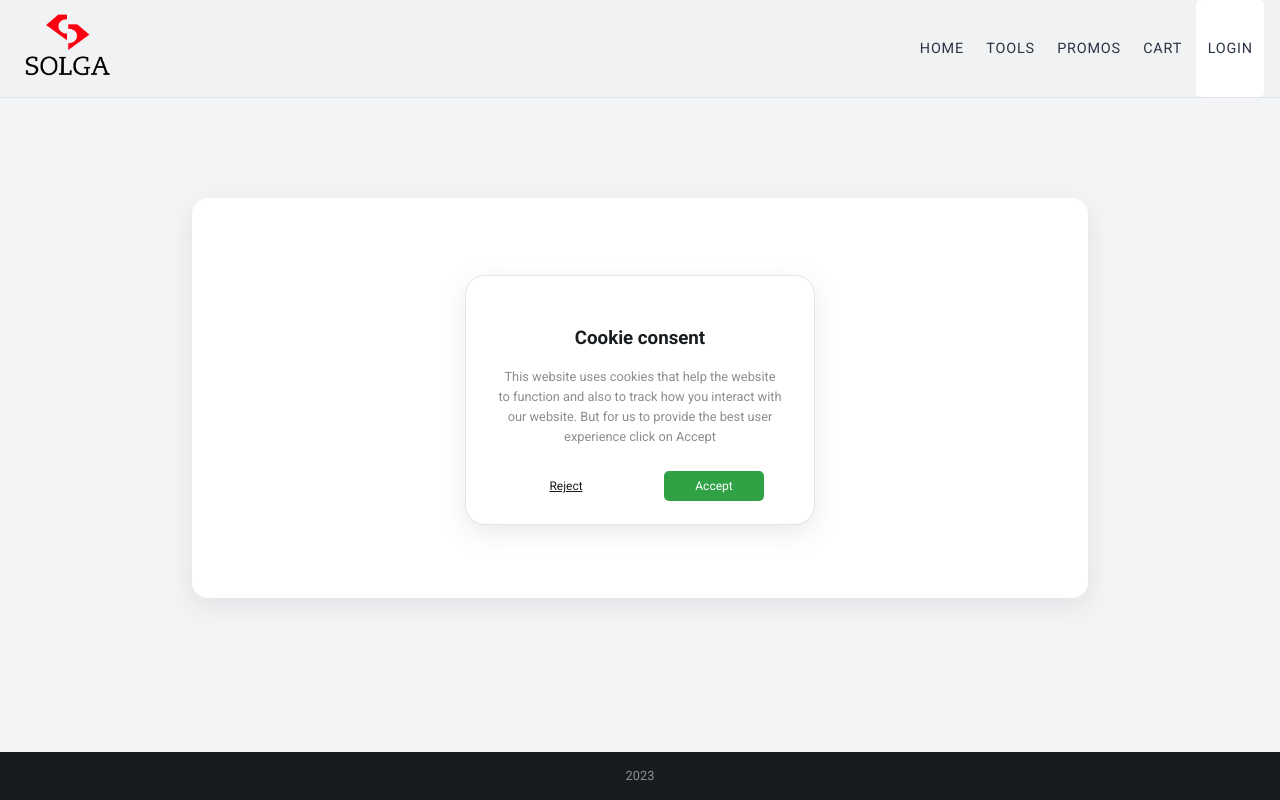
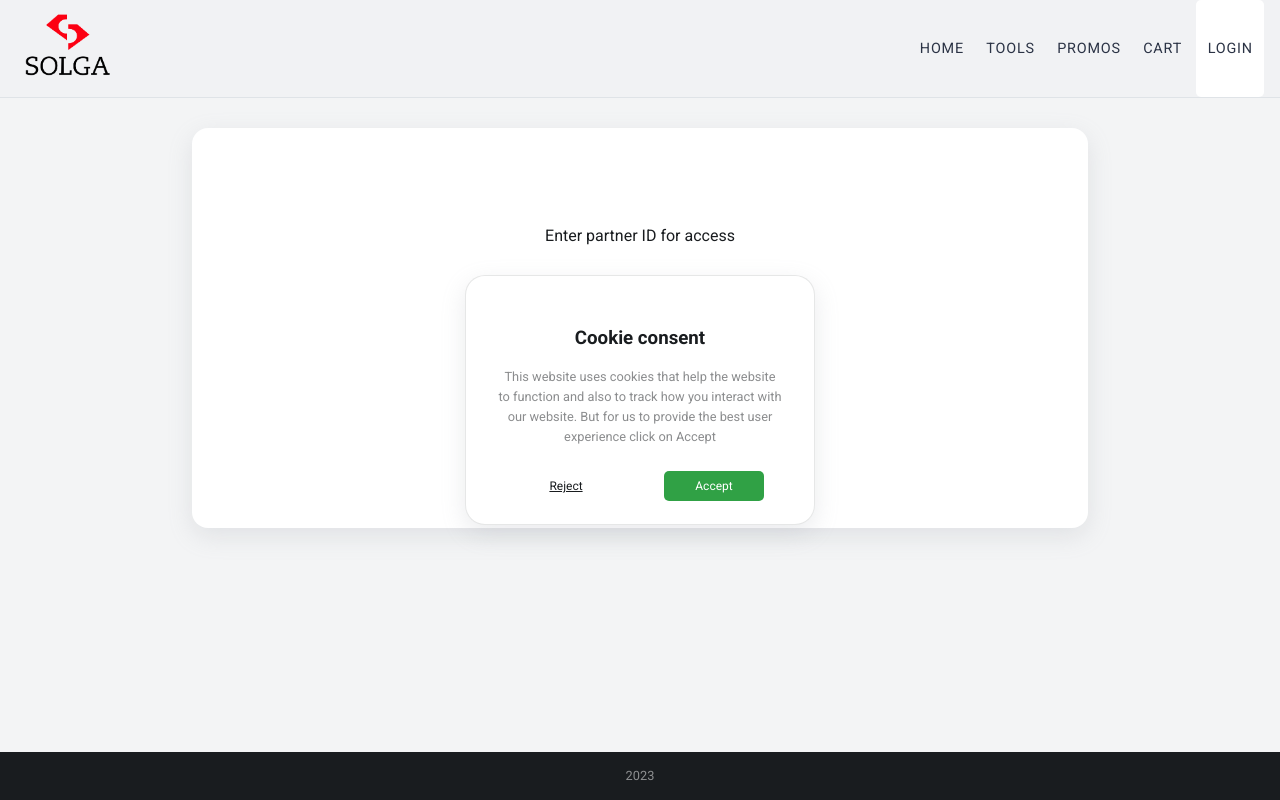
Before and after one commit to dmoiseev22/PartnerHub, a React (Vite) app: page /login in a window 1280 px wide. Built offline with nearby package versions, Linux system fonts and the light colour scheme; no server answers; the database is empty.

Commit message:
Small fixes

```diff
--- a/src/index.css
+++ b/src/index.css
@@ -1209,13 +1209,13 @@ footer p {
 }
 
 .login-form {
-  margin: 100px auto;
+  margin: 30px auto;
   width: auto;
   min-width: 70%;
   max-width: 90vw;
   min-height: 400px;
   max-height: 500px;
-  padding: 30px 0;
+  padding: 50px 0;
   display: flex;
   flex-direction: column;
   justify-content: space-evenly;
@@ -1253,12 +1253,10 @@ footer p {
 .login-greeting {
   margin: 30px 0;
   width: 80%;
-  /* height: 300px; */
   text-align: center;
   display: flex;
   flex-direction: column;
   justify-content: space-around;
-  line-height: 1.5rem;
 
 }
 
--- a/src/pages/cart/Cart.jsx
+++ b/src/pages/cart/Cart.jsx
@@ -51,7 +51,6 @@ export default function Cart() {
     }
 
     function addUsualProducts(){
-        console.log('addUsualProducts function triggered! ')
         const updatedCart = {
             ...cart,
             ...userData.usualproducts
--- a/src/pages/login/Login.jsx
+++ b/src/pages/login/Login.jsx
@@ -91,7 +91,7 @@ export default function Login() {
             <form className="login-form" onSubmit={handleSubmit}>
 
                 {
-                    location.state?.message && !loading &&
+                    location.state?.message && !isLoggedIn && !loading &&
                         <h3 className="login-error red">{location.state.message}</h3>
                 }
 
@@ -102,7 +102,7 @@ export default function Login() {
                 ) : (<>
                         <img src={userData?.user.companylogo} alt="" />
                         <div className="login-greeting">
-                        <b>{greeting(userData?.user.name)}!</b> <br /> <br /><br />
+                        <h3>{greeting(userData?.user.name)}!</h3> <br /> <br />
                         You are logged in and can now see special prices and{" "}
                         <Link
                             to="../../promos/recommended"
```
